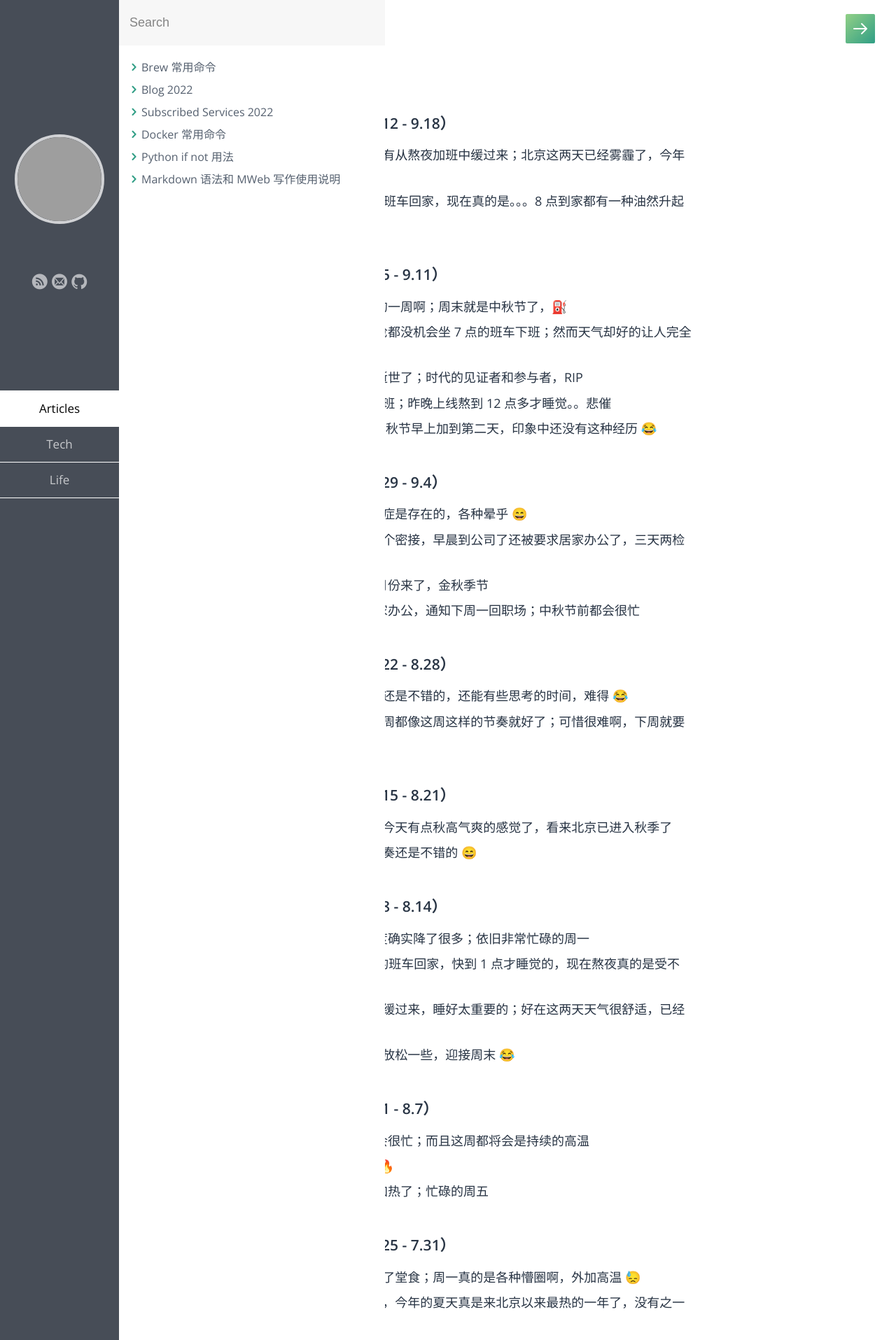
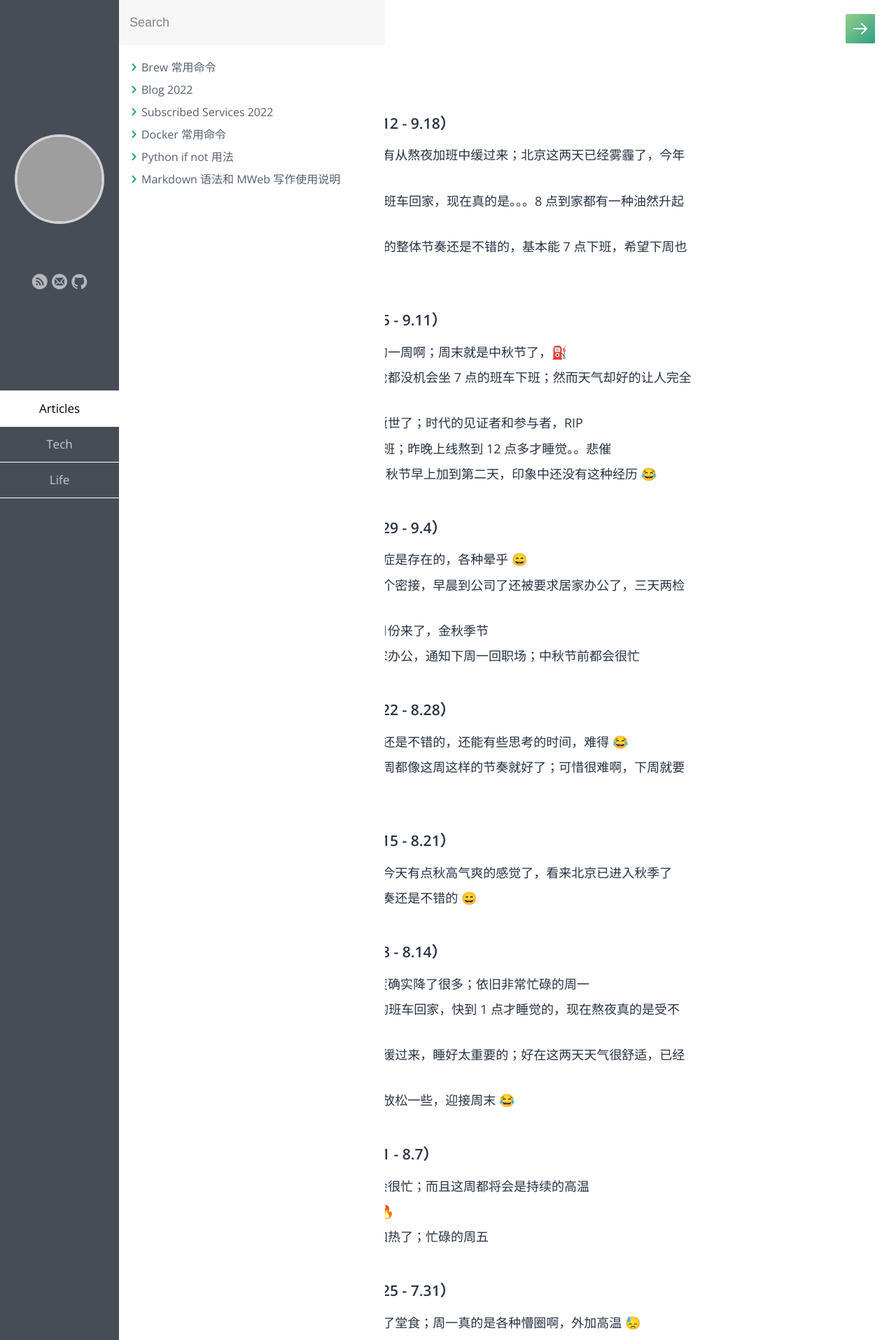
Before and after one commit to samxupeiran/samxupeiran.github.io, a Jekyll site: the page built from _posts/life/2022-05-06-my-blog.md, in a window 1280 px wide. Shown: the top 1915 px of the page at 70% size. Built offline with Jekyll 4.4.1, drawn with Linux system fonts in a browser that asks for light colours; some web fonts are replaced; grey boxes are pictures that could not be loaded.

Commit message:
feat: add weekly blog 9.16

```diff
--- a/_posts/life/2022-05-06-my-blog.md
+++ b/_posts/life/2022-05-06-my-blog.md
@@ -9,6 +9,7 @@ tags: Blog
 - ### 2022 年 9 月 第 3 周（9.12 - 9.18）
      - 9.13 今天周二，感觉还没有从熬夜加班中缓过来；北京这两天已经雾霾了，今年有点早啊 😂
      - 9.14 昨天坐的晚上 7 点的班车回家，现在真的是。。。8 点到家都有一种油然升起的幸福感 😄
+     - 9.16 周五了，这周 4 天班的整体节奏还是不错的，基本能 7 点下班，希望下周也是如此
 
 - ### 2022 年 9 月 第 2 周（9.5 - 9.11）
      - 9.5 今天周一，超级忙碌的一周啊；周末就是中秋节了，⛽️
```
